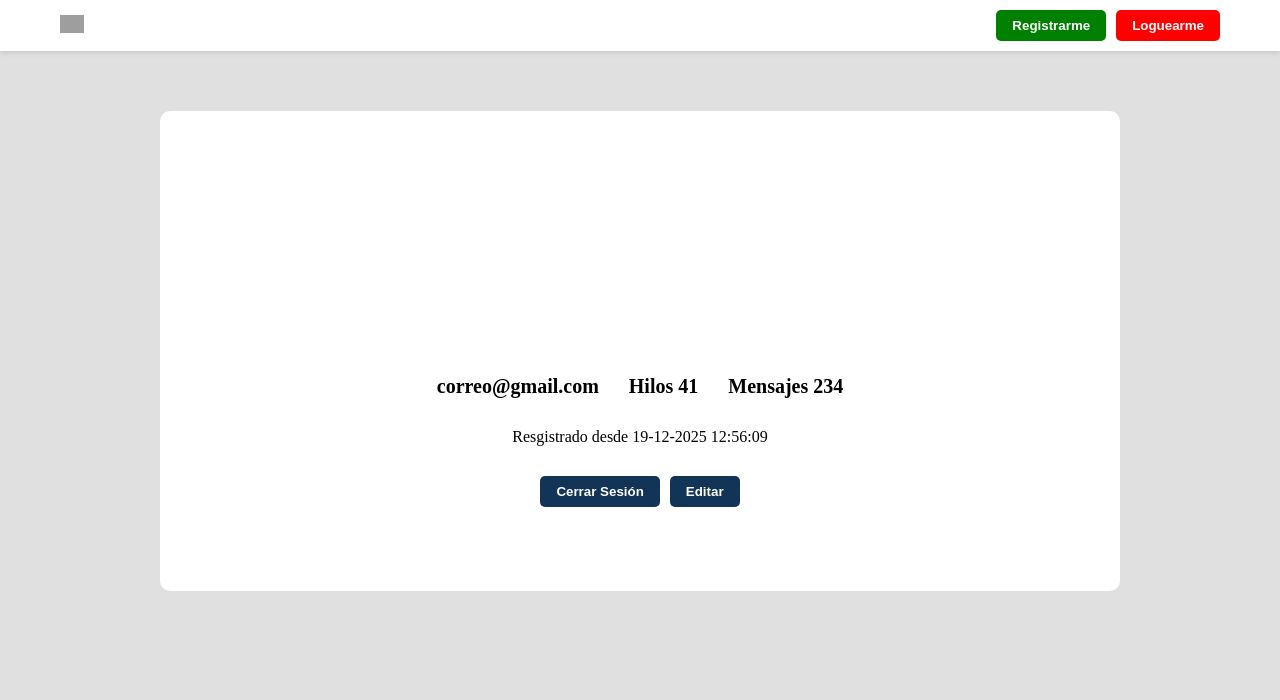
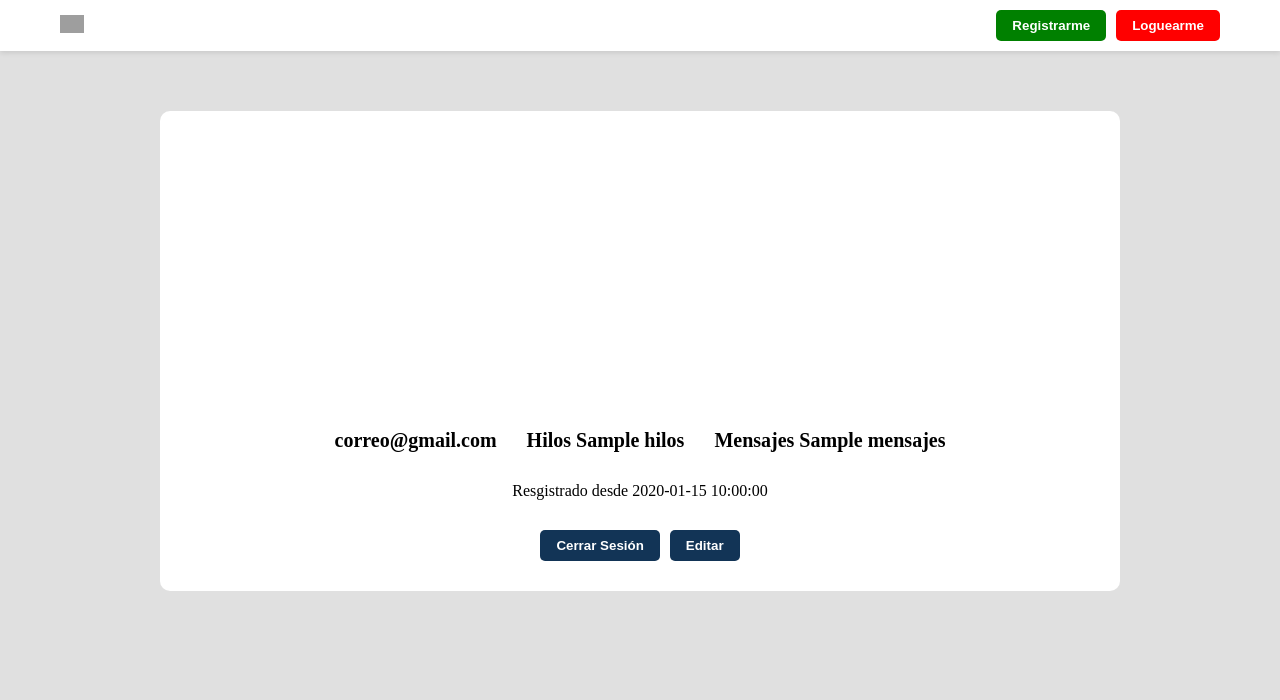
Before and after one commit to DavidKal29/TurboForo, a Flask app: template src/templates/perfil.html in a window 1280 px wide. Shown: the top 700 px of the page. Run offline with Flask 3, Linux system fonts and the light colour scheme; the template is opened without the code that fills it: most values are stand-ins (such as "Sample title", 1, 10 or a date in 2020); some libraries are stand-ins or nearby versions; grey boxes are pictures that could not be loaded.

Commit message:
Añadimos los datos al perfil como hilos,mensajes,etc

```diff
--- a/database/database.sql
+++ b/database/database.sql
@@ -12,11 +12,11 @@ CREATE TABLE users (
 
 CREATE TABLE datos (
     id INT UNSIGNED AUTO_INCREMENT PRIMARY KEY,
-    bio VARCHAR(255),
     hilos INT UNSIGNED,
     mensajes INT UNSIGNED,
+    fecha TIMESTAMP DEFAULT CURRENT_TIMESTAMP,
     id_user INT UNSIGNED,
-    FOREIGN KEY (id_user) REFERENCES users(id),
+    FOREIGN KEY (id_user) REFERENCES users(id)
 );
 
 CREATE TABLE hilos (
--- a/src/app.py
+++ b/src/app.py
@@ -95,8 +95,14 @@ def register():
 @app.route('/perfil',methods=['GET','POST'])
 @login_required
 def perfil():
-    return render_template('perfil.html')
+    cursor=db.connection.cursor()
+    print('Id:',current_user.id)
+    cursor.execute('SELECT * FROM datos WHERE id_user=%s',(current_user.id,))
+    row=cursor.fetchone()
+    print('El row:',row)
 
+    datos={'hilos':row[1],'mensajes':row[2],'fecha':row[3]}
+    return render_template('perfil.html',datos=datos)
 @app.route('/logout')
 @login_required
 def logout():
--- a/src/models/ModelUser.py
+++ b/src/models/ModelUser.py
@@ -58,6 +58,10 @@ class ModelUser():
 
                 logged_user=User(id,username,email,image,password)
 
+                cursor.execute('INSERT INTO datos (hilos,mensajes,id_user) VALUES (%s,%s,%s)',(0,0,id))
+                db.connection.commit()
+
+
                 return logged_user
             else:
                 return None
--- a/src/static/style.css
+++ b/src/static/style.css
@@ -66,8 +66,8 @@ body {
   gap: 30px;
 }
 #principal #perfil #perfil-img {
-  width: 15vh;
-  height: 15vh;
+  width: 35vh;
+  height: 35vh;
   border-radius: 50%;
 }
 #principal #perfil #perfil-img img {
--- a/src/static/style.sass
+++ b/src/static/style.sass
@@ -54,8 +54,8 @@ body
         padding: 30px 100px
         gap: 30px
         #perfil-img
-            width: 15vh
-            height: 15vh
+            width: 35vh
+            height: 35vh
             border-radius: 50%
             img
                 width: 100%
--- a/src/templates/perfil.html
+++ b/src/templates/perfil.html
@@ -12,11 +12,11 @@
         </div>
         <div id="info">
             <h3>correo@gmail.com</h3>
-            <h3>Hilos 41</h3>
-            <h3>Mensajes 234</h3>
+            <h3>Hilos {{datos.hilos}}</h3>
+            <h3>Mensajes {{datos.mensajes}}</h3>
         </div>
 
-        <span>Resgistrado desde 19-12-2025 12:56:09</span>
+        <span>Resgistrado desde {{datos.fecha}}</span>
 
         <div id="botones">
             <button id="logout"><a href="/logout">Cerrar Sesión</a></button>
```
